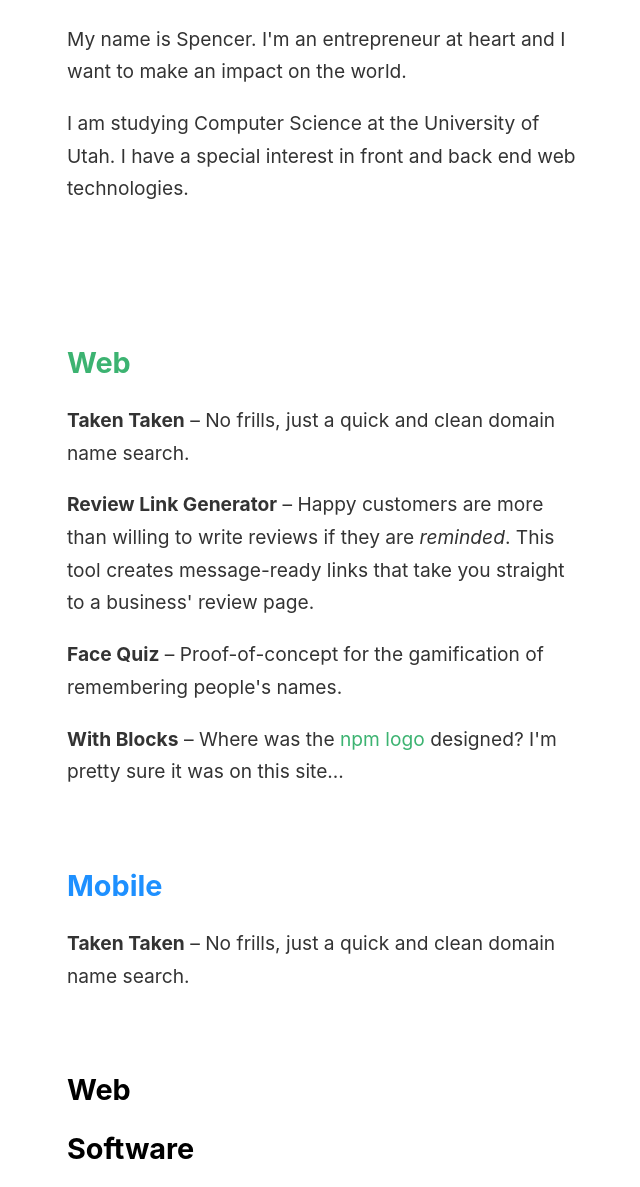
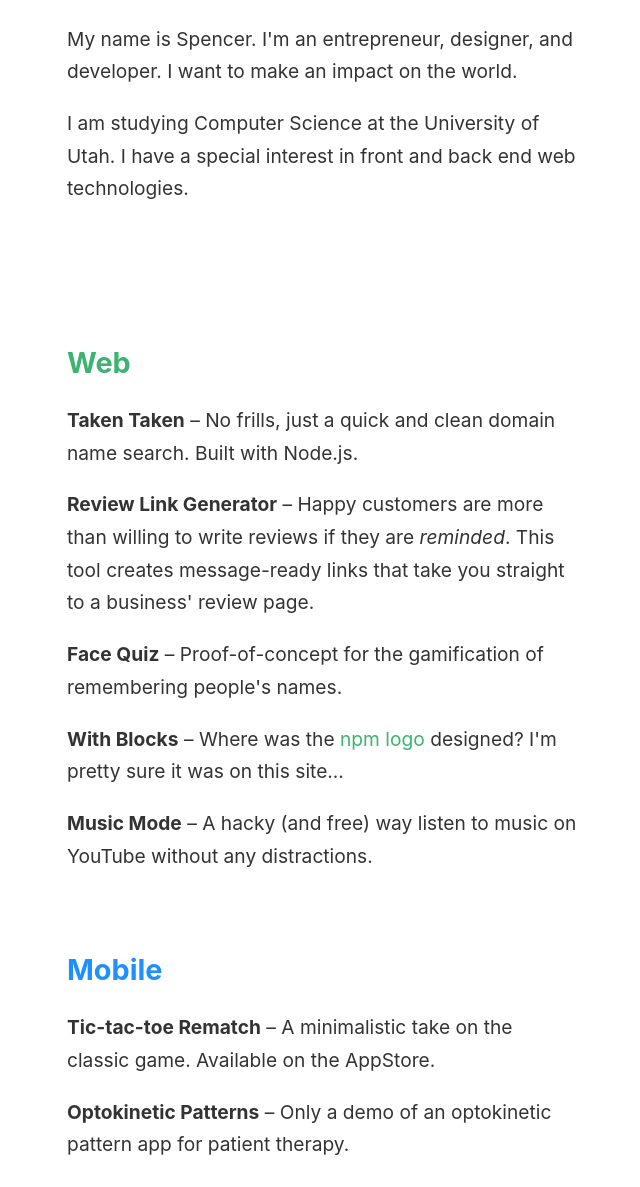
Before and after one commit to dotspencer/clean-home, a plain HTML site: page index.html in a window 1280 px wide. Shown: the part 189-1376 px from the top of the page, without its empty margins (317-957 px from the left). Drawn offline with Linux system fonts and the light colour scheme.

Commit message:
Updated html text

```diff
--- a/index.html
+++ b/index.html
@@ -10,21 +10,23 @@
 
       <div class="greeting">
         <h1>Hello!</h1>
-        <p>My name is Spencer. I'm an entrepreneur at heart and I want to make an impact on the world.</p>
+        <p>My name is Spencer. I'm an entrepreneur, designer, and developer. I want to make an impact on the world.</p>
         <p>I am studying Computer Science at the University of Utah. I have a special interest in front and back end web technologies.</p>
       </div>
 
       <section class="web">
         <h2>Web</h2>
-        <p><b>Taken Taken</b> &ndash; No frills, just a quick and clean domain name search.</p>
+        <p><b>Taken Taken</b> &ndash; No frills, just a quick and clean domain name search. Built with Node.js.</p>
         <p><b>Review Link Generator</b> &ndash; Happy customers are more than willing to write reviews if they are <i>reminded</i>. This tool creates message-ready links that take you straight to a business' review page.<span id="stars">&starf;&starf;&starf;&starf;&starf;</span></p>
         <p><b>Face Quiz</b> &ndash; Proof-of-concept for the gamification of remembering people's names.</p>
         <p><b>With Blocks</b> &ndash; Where was the <a href="https://goo.gl/wIAzSd">npm logo</a> designed? I'm pretty sure it was on this site...</p>
+        <p><b>Music Mode</b> &ndash; A hacky (and free) way listen to music on YouTube without any distractions.</p>
       </section>
 
       <section class="mobile">
         <h2>Mobile</h2>
-        <p><b>Taken Taken</b> &ndash; No frills, just a quick and clean domain name search.</p>
+        <p><b>Tic-tac-toe Rematch</b> &ndash; A minimalistic take on the classic game. Available on the AppStore.</p>
+        <p><b>Optokinetic Patterns</b> &ndash; Only a demo of an optokinetic pattern app for patient therapy.</p>
       </section>
 
 
```
